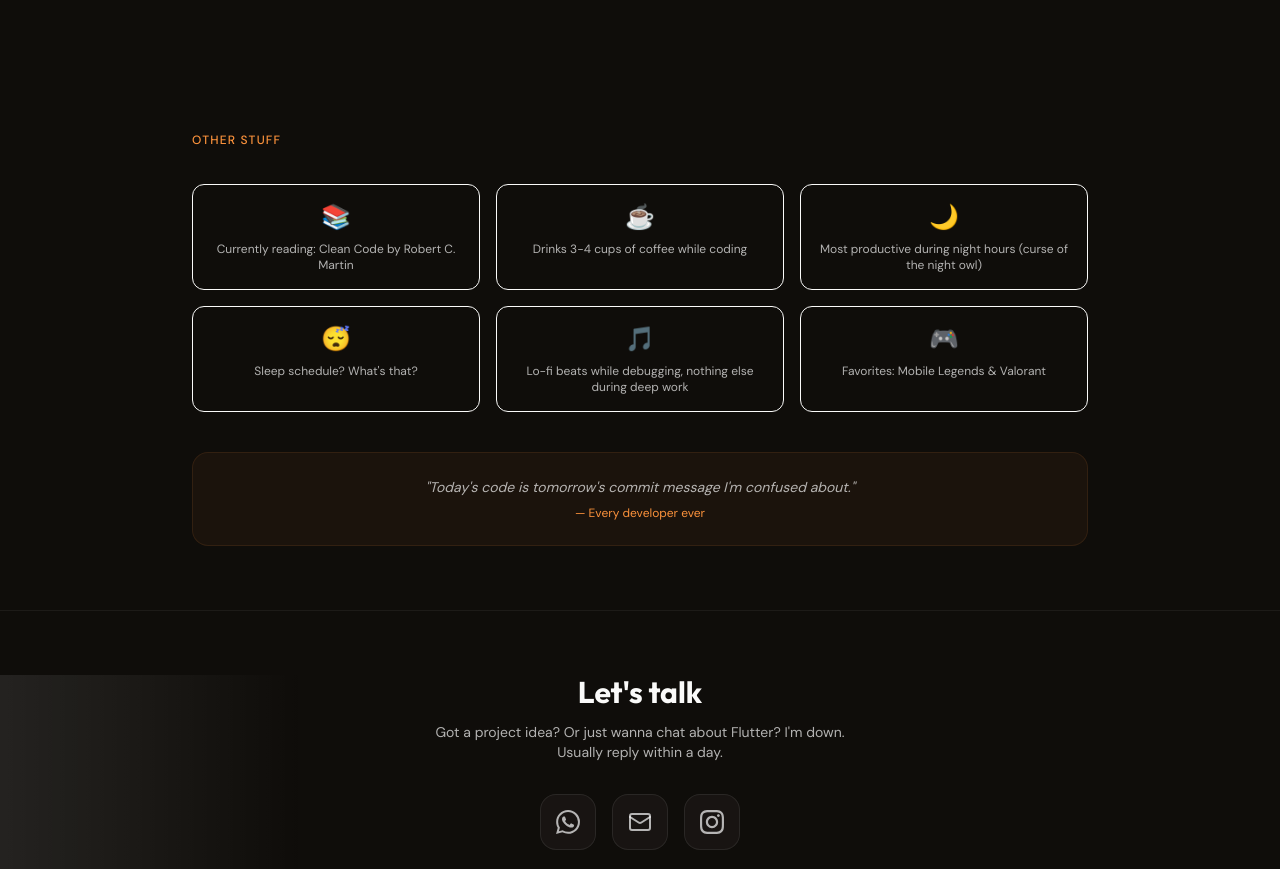
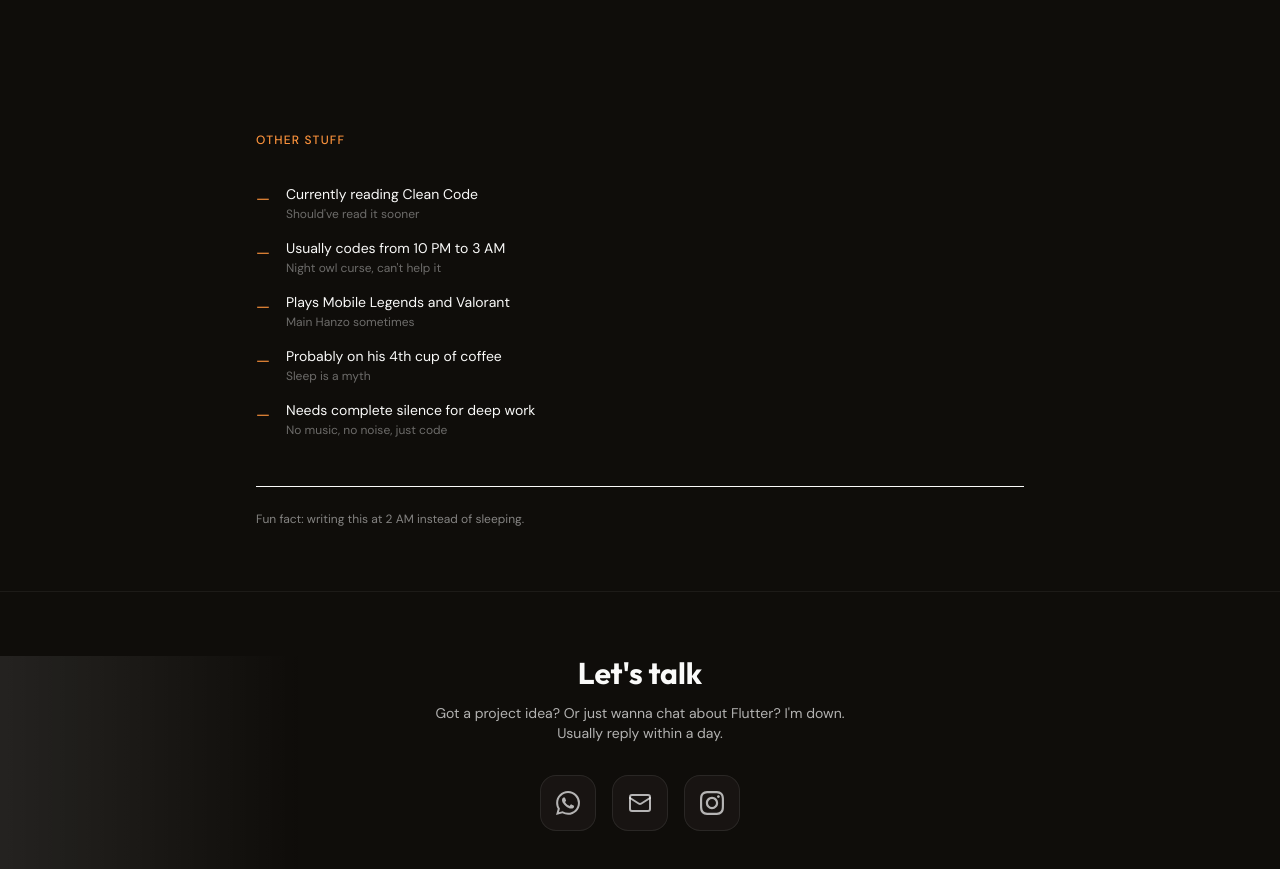
Before and after one commit to imamabdurrahmann/portfolio, a Next.js app: page / in a window 1280 px wide. Shown: the part 3765-4634 px from the top of the page. Built offline with nearby package versions, Linux system fonts and the light colour scheme.

Commit message:
fix: remove emojis for authentic human feel

```diff
--- a/src/components/EasterEgg.tsx
+++ b/src/components/EasterEgg.tsx
@@ -11,7 +11,7 @@ export function EasterEgg() {
 %c ║   👋 Hey, thanks for checking the console!  ║
 %c ║                                           ║
 %c ║   Built with Next.js, Tailwind, and       ║
-%c ║   way too much coffee ☕                   ║
+%c ║   way too much coffee                   ║
 %c ║                                           ║
 %c ║   — Imam                                   ║
 %c ║                                           ║
--- a/src/components/FunFacts.tsx
+++ b/src/components/FunFacts.tsx
@@ -5,20 +5,18 @@ import { useLocale } from "@/i18n/LocaleProvider";
 
 const facts = {
   en: [
-    { emoji: "☕", fact: "Drinks 3-4 cups of coffee while coding" },
-    { emoji: "🌙", fact: "Most productive during night hours (curse of the night owl)" },
-    { emoji: "🎮", fact: "Favorites: Mobile Legends & Valorant" },
-    { emoji: "📚", fact: "Currently reading: Clean Code by Robert C. Martin" },
-    { emoji: "🎵", fact: "Lo-fi beats while debugging, nothing else during deep work" },
-    { emoji: "😴", fact: "Sleep schedule? What's that?" },
+    { text: "Usually codes from 10 PM to 3 AM", detail: "Night owl curse, can't help it" },
+    { text: "Currently reading Clean Code", detail: "Should've read it sooner" },
+    { text: "Plays Mobile Legends and Valorant", detail: "Main Hanzo sometimes" },
+    { text: "Needs complete silence for deep work", detail: "No music, no noise, just code" },
+    { text: "Probably on his 4th cup of coffee", detail: "Sleep is a myth" },
   ],
   id: [
-    { emoji: "☕", fact: "Minum 3-4 cangkir kopi pas coding" },
-    { emoji: "🌙", fact: "Paling produktif pas malam (kutukan si burung hantu)" },
-    { emoji: "🎮", fact: "Favorit: Mobile Legends & Valorant" },
-    { emoji: "📚", fact: "Sedang baca: Clean Code oleh Robert C. Martin" },
-    { emoji: "🎵", fact: "Lo-fi pas debugging, sunyi pas deep work" },
-    { emoji: "😴", fact: "Jadwal tidur? Apanya?" },
+    { text: "Biasanya coding dari jam 10 malam sampai 3 pagi", detail: "Kutukan burung hantu, gabisa dihindari" },
+    { text: "Sedang baca Clean Code", detail: "Seharusnya dari dulu" },
+    { text: "Main Mobile Legends dan Valorant", detail: "Kadang main Hanzo" },
+    { text: "Butuh hening total buat deep work", detail: "Gak bisa denger musik pas fokus" },
+    { text: "Kemungkinan udah di cangkir kopi ke-4", detail: "Tidur itu mitos" },
   ]
 };
 
@@ -27,12 +25,12 @@ export function FunFacts() {
   const lang = locale === "id" ? "id" : "en";
   const content = facts[lang];
 
-  // Shuffle array for random order each load
-  const shuffled = [...content].sort(() => Math.random() - 0.5);
+  // Sort by length for varied visual rhythm
+  const sorted = [...content].sort((a, b) => a.text.length - b.text.length);
 
   return (
     <section className="py-16 px-6">
-      <div className="container mx-auto max-w-4xl">
+      <div className="container mx-auto max-w-3xl">
         {/* Simple header */}
         <motion.div
           initial={{ opacity: 0, y: 20 }}
@@ -46,37 +44,43 @@ export function FunFacts() {
           </span>
         </motion.div>
 
-        {/* Fun facts - horizontal scroll on mobile, grid on desktop */}
-        <div className="grid grid-cols-2 md:grid-cols-3 gap-4">
-          {shuffled.map((item, index) => (
+        {/* Facts - simple list, no cards */}
+        <div className="space-y-4">
+          {sorted.map((item, index) => (
             <motion.div
-              key={item.fact}
-              initial={{ opacity: 0, scale: 0.9 }}
-              whileInView={{ opacity: 1, scale: 1 }}
+              key={item.text}
+              initial={{ opacity: 0, x: -10 }}
+              whileInView={{ opacity: 1, x: 0 }}
               viewport={{ once: true }}
               transition={{ duration: 0.3, delay: index * 0.05 }}
-              className="p-4 rounded-xl bg-card border border-border text-center hover:border-primary/30 transition-colors"
+              className="flex items-start gap-4 group"
             >
-              <span className="text-2xl mb-2 block">{item.emoji}</span>
-              <p className="text-xs text-foreground/70">{item.fact}</p>
+              <span className="text-primary mt-0.5">—</span>
+              <div>
+                <p className="text-sm text-foreground group-hover:text-primary transition-colors">
+                  {item.text}
+                </p>
+                <p className="text-xs text-foreground/40 mt-0.5">
+                  {item.detail}
+                </p>
+              </div>
             </motion.div>
           ))}
         </div>
 
-        {/* Random thought of the day */}
+        {/* Honest note */}
         <motion.div
           initial={{ opacity: 0 }}
           whileInView={{ opacity: 1 }}
           viewport={{ once: true }}
           transition={{ duration: 0.5, delay: 0.3 }}
-          className="mt-10 p-6 rounded-2xl bg-primary/5 border border-primary/10 text-center"
+          className="mt-12 pt-6 border-t border-border"
         >
-          <p className="text-sm text-foreground/60 italic">
-            "{lang === "id"
-              ? "Kode yang gw tulis hari ini adalah commit message yang gw bingungin tomorrow."
-              : "Today's code is tomorrow's commit message I'm confused about."}"
+          <p className="text-xs text-foreground/50">
+            {lang === "id"
+              ? "Fun fact: gw nulis ini malem-malem pas harusnya tidur."
+              : "Fun fact: writing this at 2 AM instead of sleeping."}
           </p>
-          <span className="text-xs text-primary mt-2 block">— Every developer ever</span>
         </motion.div>
       </div>
     </section>
```
